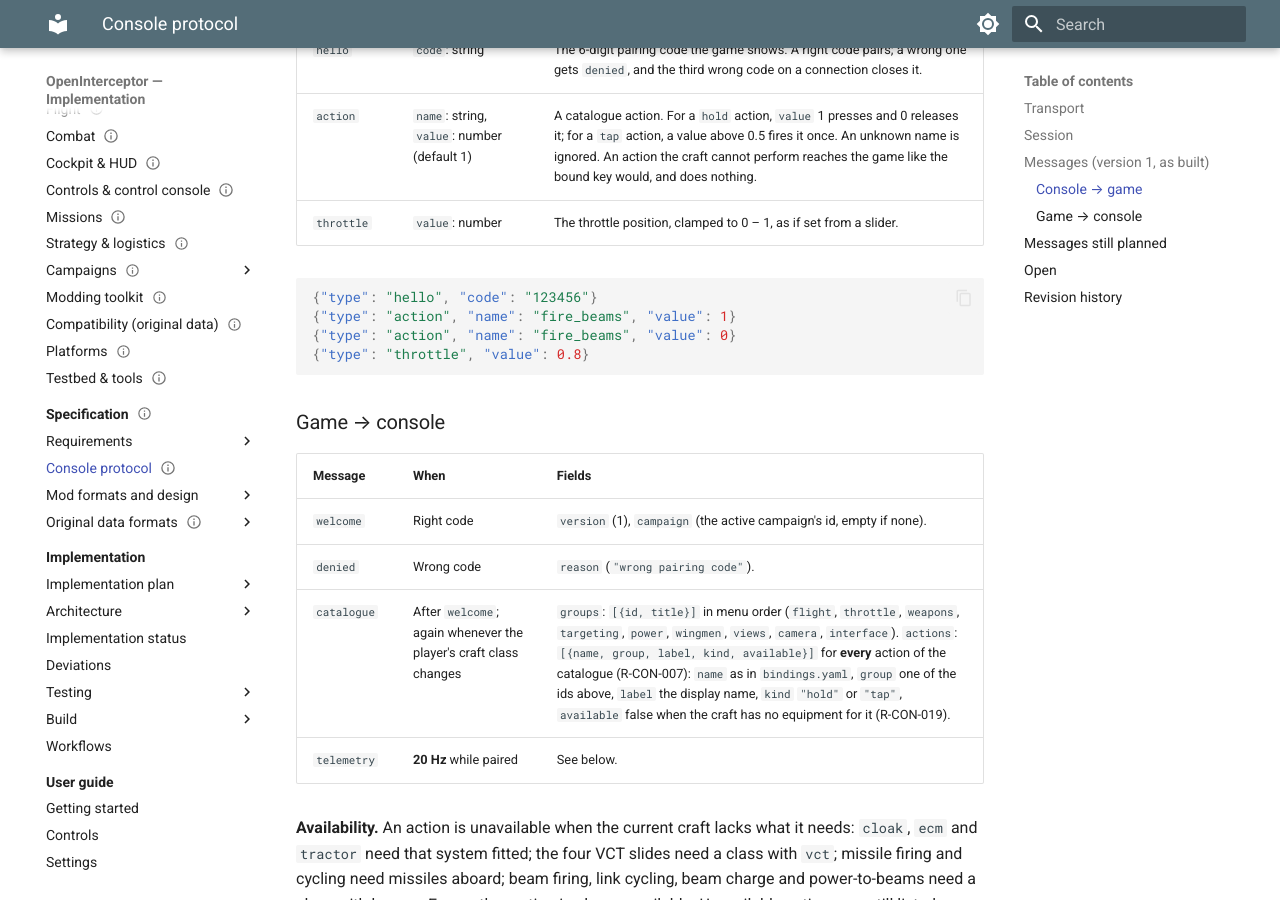
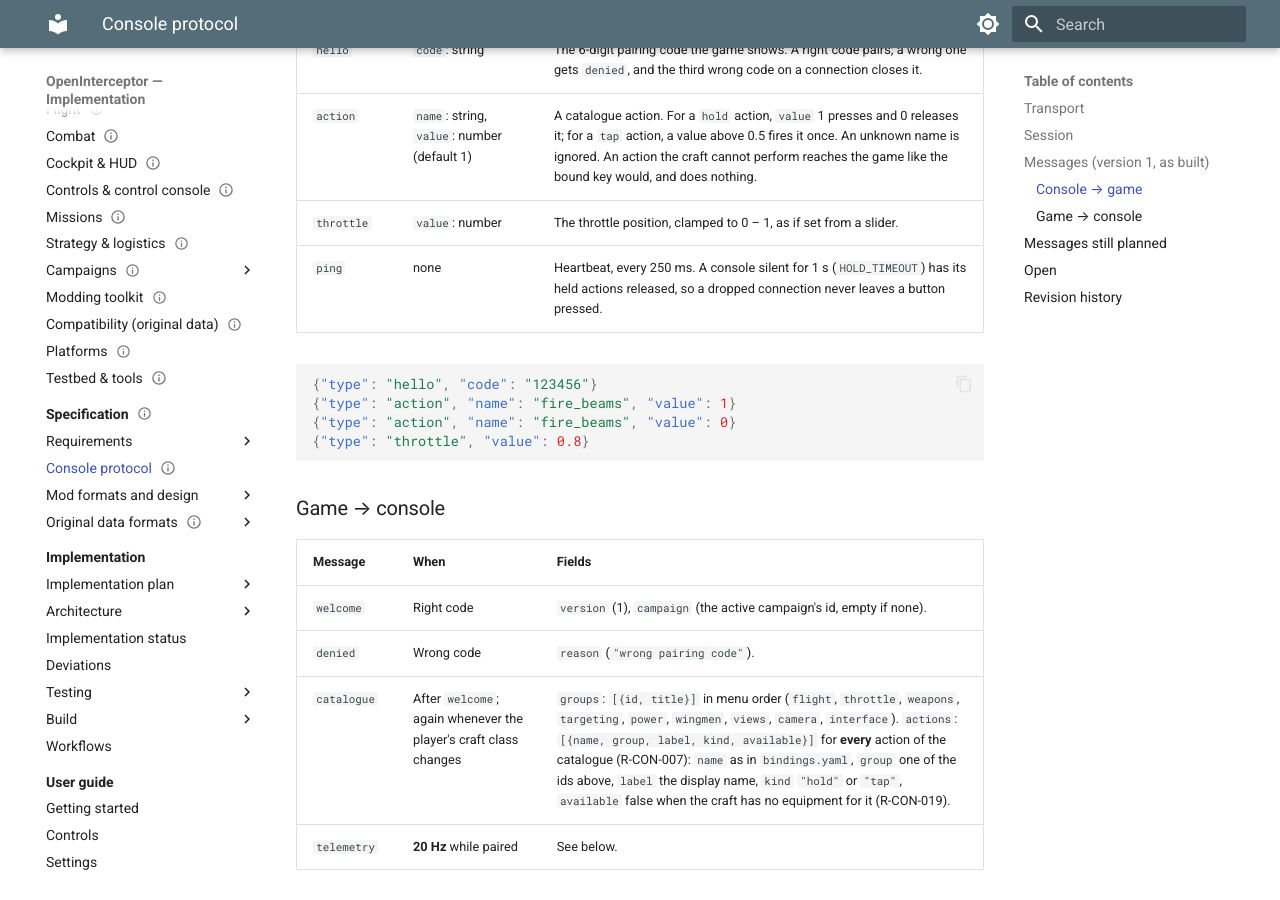
Before and after one commit to bbogovich/OpenInterceptor, an MkDocs documentation site: the page built from docs/specification/console-protocol.md, in a window 1280 px wide and 900 px high, scrolled down 1848 px. Built offline with MkDocs 1.6.1 and Material for MkDocs 9.7.7, drawn with Linux system fonts in a browser that asks for light colours; some of the changed text lies outside the part shown.

Commit message:
Spec 1.4.0: console heartbeat and hold timeout; R-CON-014 partial
Co-Authored-By: Claude Opus 5.5 <noreply@anthropic.com>

````diff
--- a/docs/specification/console-protocol.md
+++ b/docs/specification/console-protocol.md
@@ -67,6 +67,7 @@ released.
 | `hello` | `code`: string | The 6-digit pairing code the game shows. A right code pairs; a wrong one gets `denied`, and the third wrong code on a connection closes it. |
 | `action` | `name`: string, `value`: number (default 1) | A catalogue action. For a `hold` action, `value` 1 presses and 0 releases it; for a `tap` action, a value above 0.5 fires it once. An unknown name is ignored. An action the craft cannot perform reaches the game like the bound key would, and does nothing. |
 | `throttle` | `value`: number | The throttle position, clamped to 0 – 1, as if set from a slider. |
+| `ping` | none | Heartbeat, every 250 ms. A console silent for 1 s (`HOLD_TIMEOUT`) has its held actions released, so a dropped connection never leaves a button pressed. |
 
 ```json
 {"type": "hello", "code": "123456"}
@@ -146,4 +147,5 @@ actions are still listed, so the console shows them disabled, never hidden.
 | Version | Date | Change |
 |---|---|---|
 | 1.0.0 | 2026-11-11 | Bootstrap (planned): transport, session, messages `hello`, `welcome`, `catalogue` (with per-action availability), `theme`, `telemetry`, `contacts`, `model`, `action`, `event` |
+| 1.4.0 | 2026-11-11 | `ping` heartbeat and the 1 s hold timeout (app 0.4.3) |
 | 1.3.0 | 2026-11-11 | Version 1 as built (C1, app 0.4.0): `hello {code}`, `welcome {version, campaign}`, `denied {reason}`, `catalogue {groups, actions:[{name, group, label, kind, available}]}` with the availability rules, the `telemetry` fields (body-axis velocity, power, systems, target with relative rotation), `action {name, value}` hold and tap semantics and the new `throttle {value}`; the local-network rule and the three-wrong-codes limit. `theme`, `contacts`, `model`, `event` remain planned; open items revised |
````
Also changed, not shown: other parts of docs/specification/console-protocol.md (+1 -1 lines), docs/meta/change-history.md (+1 -0 lines), docs/specification/requirements/control-console.md (+5 -2 lines), 1 other file.
